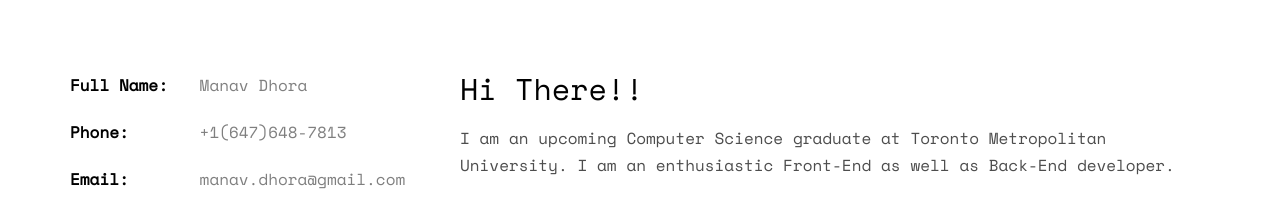
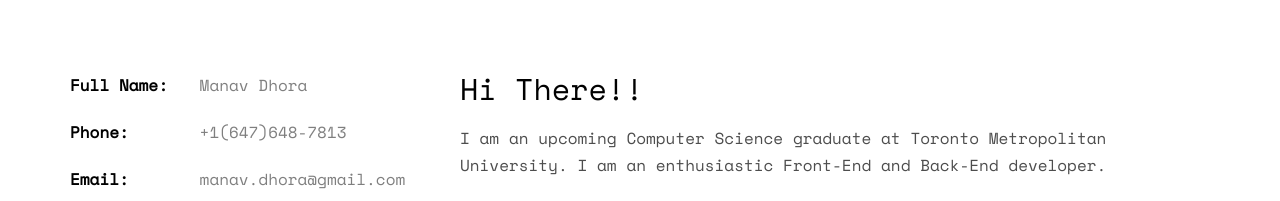
Before and after one commit to notendurable/Portfolio-Website, a plain HTML site: page index.html in a window 1280 px wide. Shown: the part 1000-1201 px from the top of the page. Drawn offline with nearby package versions, Linux system fonts and the light colour scheme; some packages are replaced by stand-ins of ours; no server answers; files whose address does not match are found by name.

Commit message:
Update index.html

```diff
--- a/index.html
+++ b/index.html
@@ -89,7 +89,7 @@
 				<div class="col-md-8">
 					<h2>Hi There!!</h2>
 					<p>I am an upcoming Computer Science graduate at Toronto Metropolitan University.
-						I am an enthusiastic Front-End as well as Back-End developer.</p>
+						I am an enthusiastic Front-End and Back-End developer.</p>
 					<p>As an upcoming Computer Science graduate, I am excited to bring my fresh perspective and technical skills
 						to the developing industry. Throughout my academic career, I have honed my knowledge in programming languages
 						such as Python, JavaScript and Java and have worked on frameworks such as React.js, Angular and Vue.js and have
```
